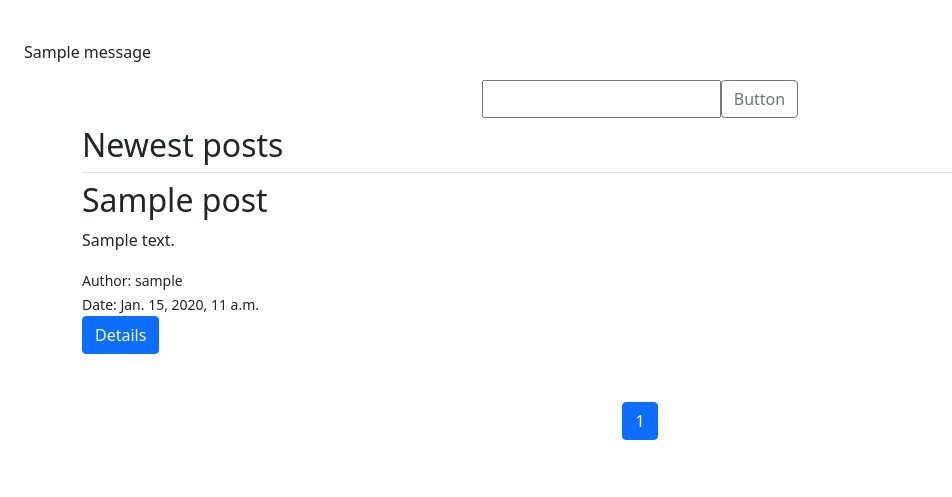
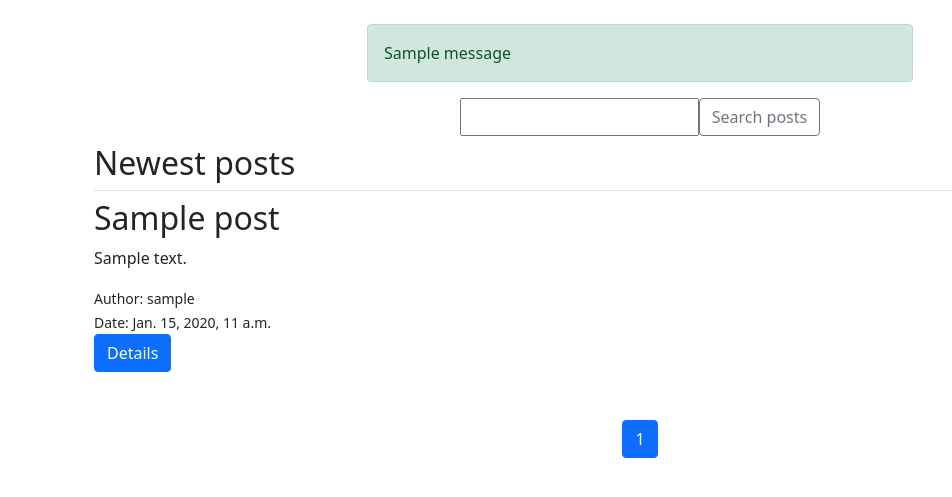
Before and after one commit to andols-dev/djangoblog, a Django app: page / in a window 1280 px wide. Shown: the part 73-570 px from the top of the page, without its empty margins (0-952 px from the left). Run offline with Django 3.2, Linux system fonts and the light colour scheme; a user stored in the database is signed in; tables that the repository leaves empty hold one stand-in row (values such as "Sample post"); grey boxes marked "Sample" are stand-in pictures; one stand-in notice (Sample message) is shown; some libraries are stand-ins or nearby versions.

Commit message:
redesign message notification

```diff
--- a/posts/templates/posts/posts.html
+++ b/posts/templates/posts/posts.html
@@ -5,18 +5,16 @@
 {% block content %}
 {% load static %}
 {% if messages %}
-<div class="">
-<div>
+
+<div class="container">
+  <div class="row">
+    <div class="col-md-6 offset-md-3">
     {% for message in messages %}
-    <div class="bg-teal-100 border-t-4 border-teal-500 rounded-b text-teal-900 px-4 py-3 shadow-md" role="alert">
-      <div class="flex">
-        <div>
-          <div {% if message.tags %} class="{{ message.tags }}"{% endif %}>{{ message }}</div>
-        </div>
-      </div>
-</div>
-  {% endfor %}
-</div>
+    <div class="alert alert-success" role="alert">
+      {{ message }}
+    </div>
+    {% endfor %}
+  </div>
 </div>
 {% endif %}
 {% comment %} search posts form {% endcomment %}
@@ -25,7 +23,7 @@
   <div class="mx-auto text-center">
     <form class="d-flex justify-content-center">
       <input type="text" name="query">
-      <button class="btn btn-outline-secondary" type="submit">Button</button>
+      <button class="btn btn-outline-secondary" type="submit">Search posts</button>
     </form>
   </div>
 </div>
--- a/templates/partials/base.html
+++ b/templates/partials/base.html
@@ -5,6 +5,7 @@
     <meta http-equiv="X-UA-Compatible" content="IE=edge">
     <meta name="viewport" content="width=device-width, initial-scale=1.0">
     <link href="https://cdn.jsdelivr.net/npm/bootstrap@5.1.3/dist/css/bootstrap.min.css" rel="stylesheet" integrity="sha384-1BmE4kWBq78iYhFldvKuhfTAU6auU8tT94WrHftjDbrCEXSU1oBoqyl2QvZ6jIW3" crossorigin="anonymous">
+
     {% comment %} <script src="https://cdn.tailwindcss.com"></script> {% endcomment %}
 
     <title>{% block title %}
```
Also changed, not shown: posts/templates/posts/create_post.html (+15 -9 lines).
